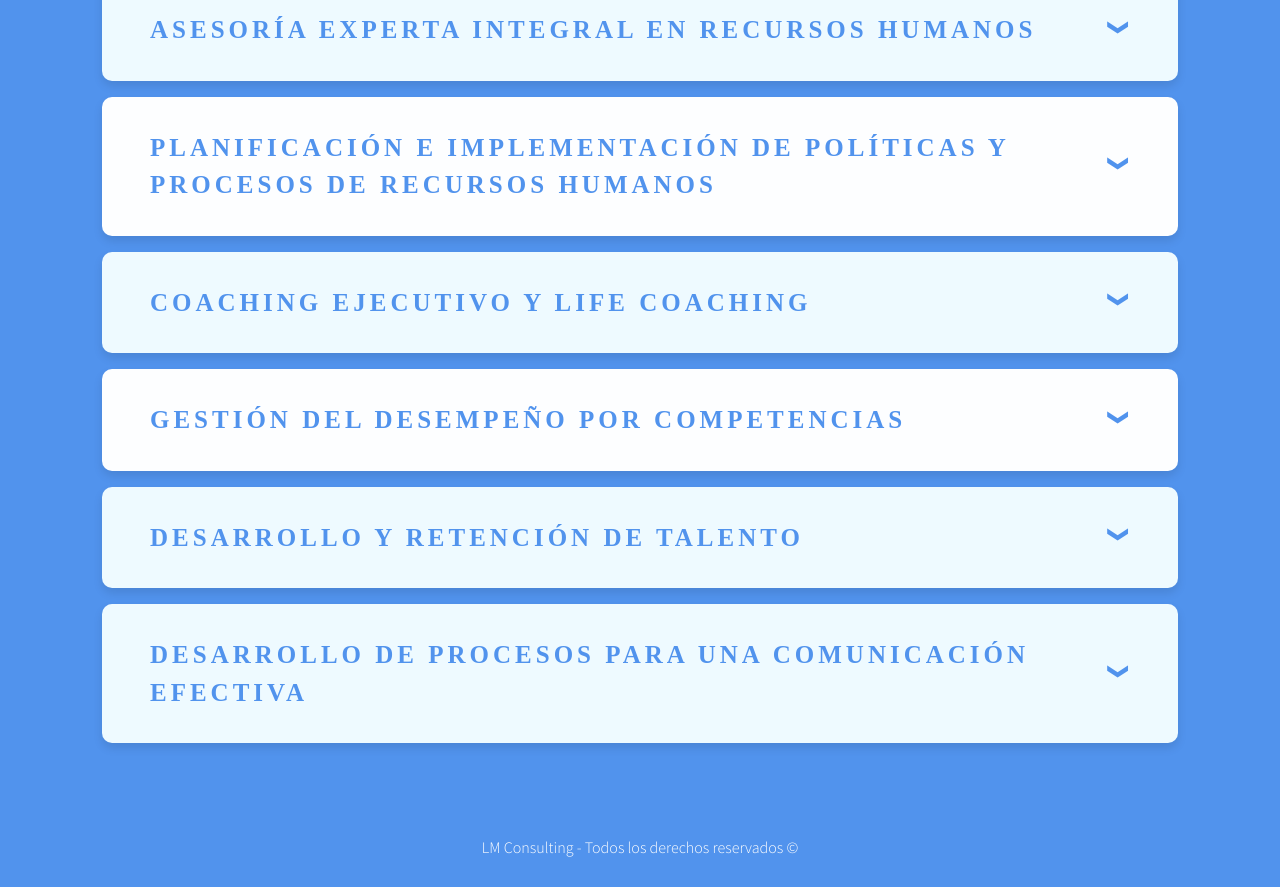
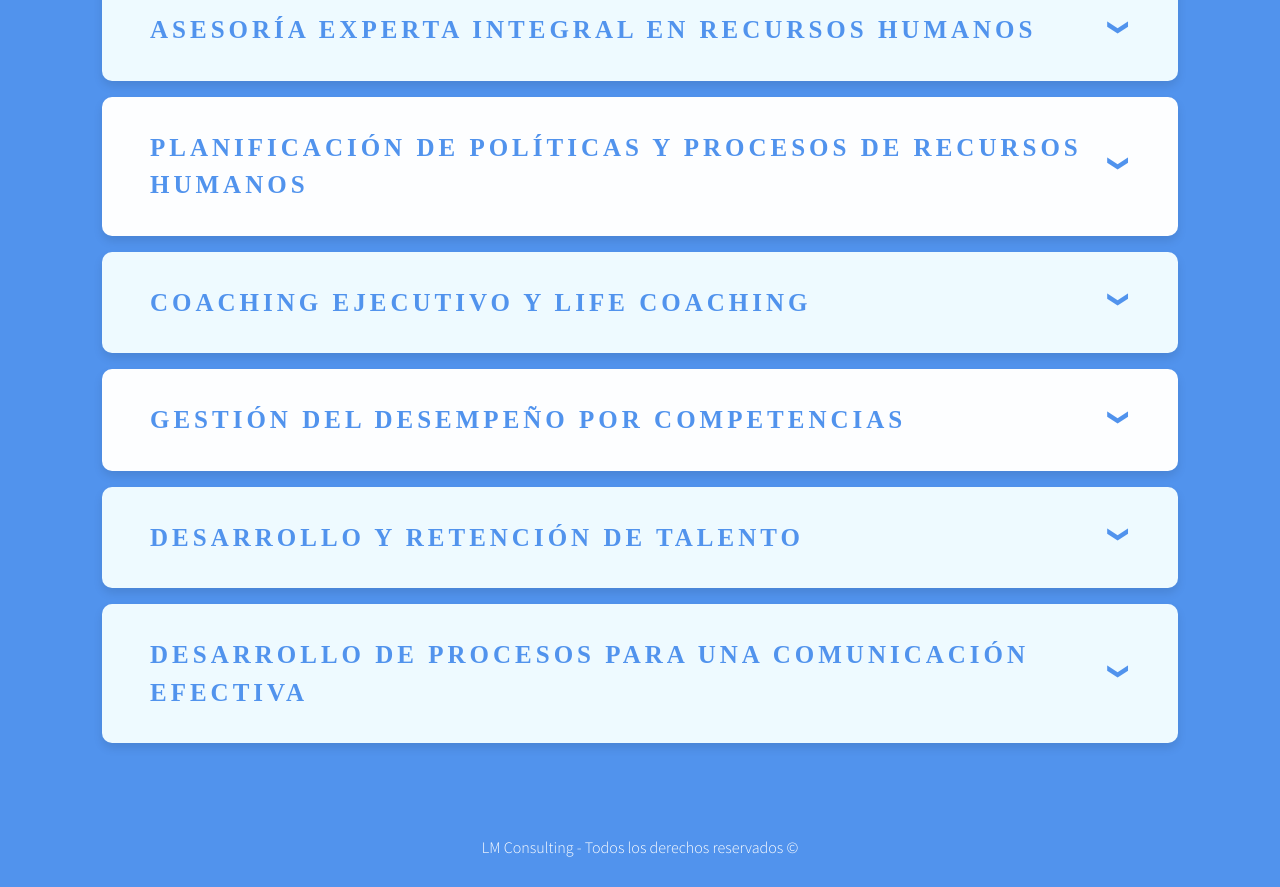
Before and after one commit to agreloe/lm-consulting, a Next.js app: page /servicios in a window 1280 px wide. Shown: the part 1000-1887 px from the top of the page. Built offline with nearby package versions, Linux system fonts and the light colour scheme; a web font is replaced by a local one.

Commit message:
changed service name

```diff
--- a/src/components/home/Services.js
+++ b/src/components/home/Services.js
@@ -44,7 +44,7 @@ export default function Services() {
         {
             'title': 'Desarrollo de procesos para una Comunicación Efectiva',
             'icon': 'https://img.icons8.com/ios/50/b6d6a9/human-resources.png',
-            'url': '/'
+            'url': '/servicios#desarrollo'
         },
     ]
 
--- a/src/pages/servicios.js
+++ b/src/pages/servicios.js
@@ -113,7 +113,7 @@ export default function Servicios() {
           </div>
 
           <div id='planificacion' className={`p-8 rounded-[10px] bg-[#FDFEFF] ${styles.box}`}>
-            <h4 className={`${styles.title} ${open && selectedRow === 4 ? `${styles.rotate}` : ``}`} onClick={() => onSelectedRow(4)}>Planificación e Implementación de Políticas y Procesos de Recursos Humanos</h4>
+            <h4 className={`${styles.title} ${open && selectedRow === 4 ? `${styles.rotate}` : ``}`} onClick={() => onSelectedRow(4)}>Planificación de Políticas y Procesos de Recursos Humanos</h4>
             <div id="box-content" className={`${styles["box-content"]} ${open && selectedRow === 4 ? `${styles.active}` : ``}`}>
               <h5>Construyendo puentes para grandes equipos de trabajo</h5>
               <p>La planificación, mejora e implementación de políticas y de los procesos de Recursos Humanos es esencial para garantizar que una organización cuente con el talento adecuado para lograr sus objetivos y metas. Estos procesos son vitales para el funcionamiento efectivo de cualquier empresa, ya que abarcan desde la adquisición de talento hasta el desarrollo y retención de los empleados. También implica la identificación de brechas en la fuerza laboral actual y futura de una organización y la implementación de estrategias para cerrar esas brechas. Esto puede implicar la contratación de nuevo personal, el desarrollo de los empleados existentes o la promoción interna.</p>
```
